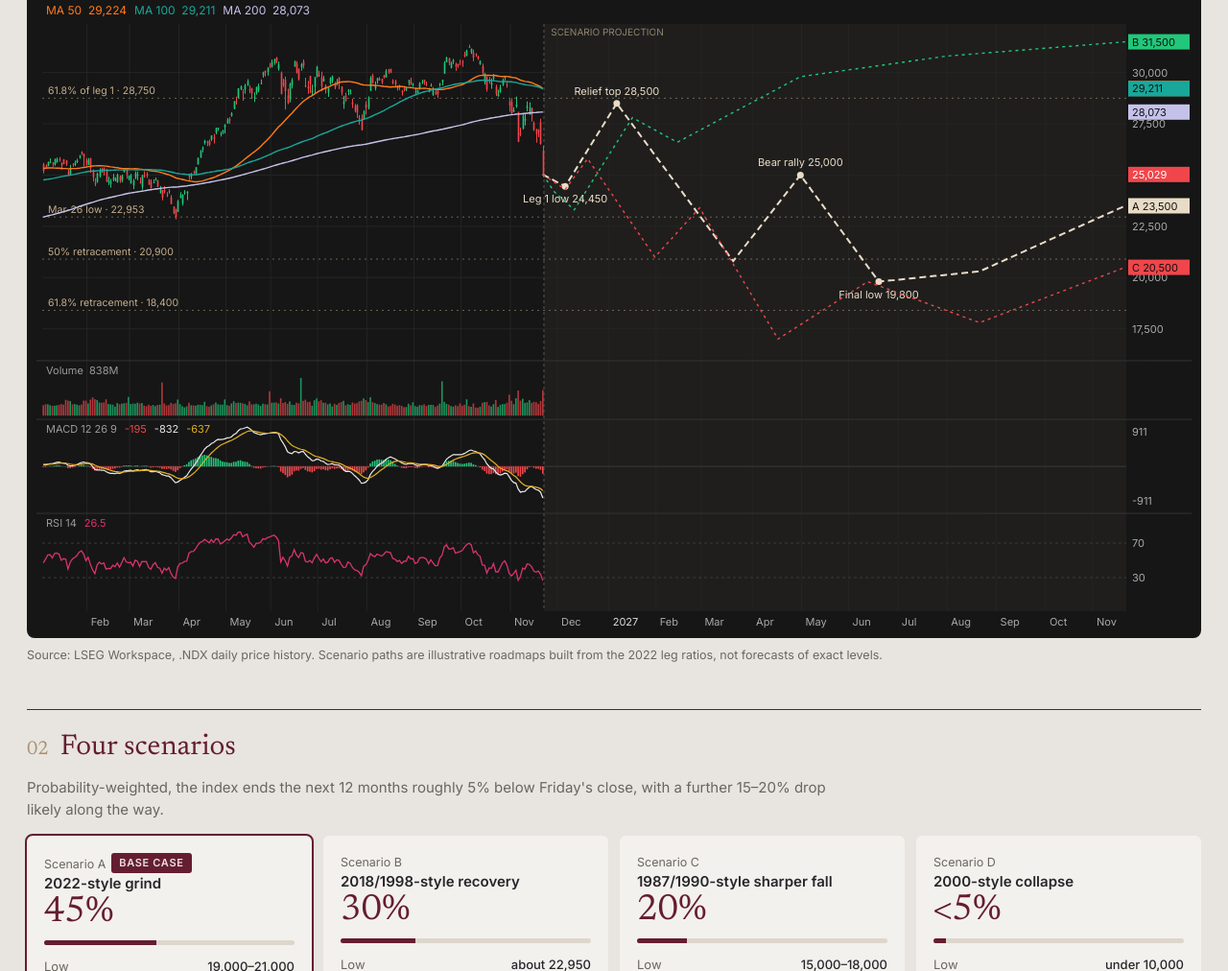
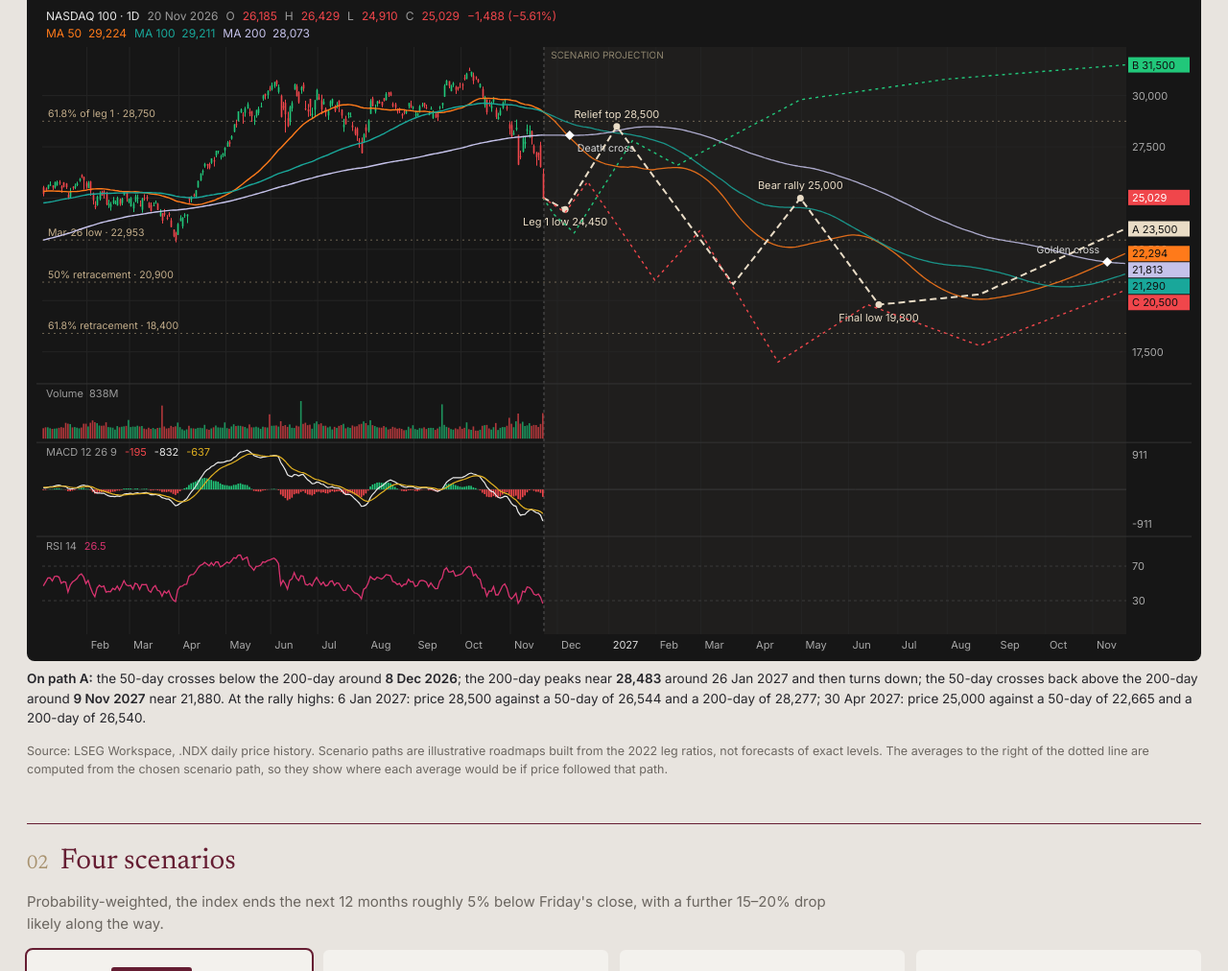
Before and after one commit to lookupdvc-dot/ndx-scenario-tracker, a plain HTML site: page index.html in a window 1280 px wide. Shown: the part 732-1744 px from the top of the page at 96% size. Drawn offline with Linux system fonts and the light colour scheme.

Commit message:
Add files via upload

```diff
--- a/index.html
+++ b/index.html
@@ -43,6 +43,7 @@ section{padding-top:34px;scroll-margin-top:60px}
 .tools button.sc[data-k=A].on{border-color:#E9DCC6;color:#E9DCC6}
 .tools button.sc[data-k=B].on{border-color:#21c77a;color:#21c77a}
 .tools button.sc[data-k=C].on{border-color:#f0464b;color:#f0464b}
+.tools button.mf{padding:4px 8px}
 .tools .lab{color:#8a8a8a;margin:0 4px 0 8px}
 canvas{display:block;width:100%}
 #main{height:680px;cursor:crosshair;touch-action:pan-y}
@@ -113,18 +114,20 @@ footer div{max-width:1320px;margin:0 auto;padding:18px 28px;display:flex;gap:20p
 
 <section id="chart">
 <div class="sec-h"><span class="n">01</span><h2>Price, trend and the scenario paths</h2></div>
-<p class="sub">Daily candles with the 50, 100 and 200-day averages, volume, MACD and RSI. The dashed lines to the right are the three live scenario paths through November 2027. Hover or tap for readings.</p>
+<p class="sub">Daily candles with the 50, 100 and 200-day averages, volume, MACD and RSI. The dashed lines to the right are the three live scenario paths through November 2027, and the averages are carried forward along the path you pick under "Averages follow". Hover or tap for readings.</p>
 <div class="panel">
 <div class="tools">
 <button data-r="3M">3M</button><button data-r="6M">6M</button><button data-r="YTD" class="on">YTD</button><button data-r="5Y">5Y weekly</button>
 <span class="lab">Scenarios</span>
 <button class="sc on" data-k="A">A · 2022-style grind</button><button class="sc on" data-k="B">B · Recovery</button><button class="sc on" data-k="C">C · Sharper fall</button>
+<span class="lab">Averages follow</span><button class="mf on" data-k="A">A</button><button class="mf" data-k="B">B</button><button class="mf" data-k="C">C</button>
 <span class="sp"></span>
 <button id="projBtn" class="on">Projection</button>
 </div>
 <canvas id="main"></canvas>
 </div>
-<p class="note">Source: LSEG Workspace, .NDX daily price history. Scenario paths are illustrative roadmaps built from the 2022 leg ratios, not forecasts of exact levels.</p>
+<p class="note" id="maNote" style="font-size:13.5px;color:var(--ink)"></p>
+<p class="note">Source: LSEG Workspace, .NDX daily price history. Scenario paths are illustrative roadmaps built from the 2022 leg ratios, not forecasts of exact levels. The averages to the right of the dotted line are computed from the chosen scenario path, so they show where each average would be if price followed that path.</p>
 </section>
 
 <section id="scenarios">
@@ -242,13 +245,13 @@ A:{name:'A',col:'#E9DCC6',pts:[['2026-12-04',24450,'Leg 1 low'],['2027-01-06',28
 B:{name:'B',col:'#21c77a',pts:[['2026-11-27',24200,''],['2026-12-10',23300,''],['2027-01-15',27800,''],['2027-02-12',26600,''],['2027-04-30',29800,''],['2027-07-30',30800,''],['2027-11-19',31500,'']]},
 C:{name:'C',col:'#f0464b',pts:[['2026-12-04',24300,''],['2026-12-18',25800,''],['2027-01-29',21000,''],['2027-02-26',23400,''],['2027-04-16',17000,''],['2027-06-11',19800,''],['2027-08-20',17800,''],['2027-11-19',20500,'']]}};
 function pathFor(anch,fut,last){const idx=anch.map(a=>{let i=fut.findIndex(d=>d>=a[0]);return[i<0?fut.length-1:i,a[1],a[2]]}),pts=[[-1,last]].concat(idx),out=[];for(let j=0;j<fut.length;j++){let k=1;while(k<pts.length-1&&pts[k][0]<j)k++;const[i0,v0]=pts[k-1],[i1,v1]=pts[k];out.push(j>=i1?v1:v0+(v1-v0)*(j-i0)/(i1-i0))}return{v:out,marks:idx}}
-function fin(bars,c,off,p,labels,tf,mode){const M=macd(c),R=rsi(c),fut=future(mode,bars[bars.length-1].d),last=bars[bars.length-1].c,paths={};for(const k in SCEN)paths[k]=pathFor(SCEN[k].pts,fut,last);return{bars,tf,labels,mode,fut,paths,ma:p.map(n=>sma(c,n).slice(off)),m:M.m.slice(off),sg:M.sg.slice(off),h:M.h.slice(off),rsi:R.slice(off),prev:off?c[off-1]:null}}
+function fin(bars,c,off,p,labels,tf,mode){const M=macd(c),R=rsi(c),fut=future(mode,bars[bars.length-1].d),last=bars[bars.length-1].c,paths={};for(const k in SCEN)paths[k]=pathFor(SCEN[k].pts,fut,last);const pma={},cross={};for(const k in SCEN){const ext=c.concat(paths[k].v),full=p.map(n=>sma(ext,n));pma[k]=full.map(a=>a.slice(c.length));cross[k]=[];let pk=c.length-1;for(let j=c.length;j<ext.length;j++){const d0=full[0][j-1]-full[2][j-1],d1=full[0][j]-full[2][j];if(d0>0&&d1<=0)cross[k].push({j:j-c.length,t:'Death cross',v:full[2][j]});if(d0<0&&d1>=0)cross[k].push({j:j-c.length,t:'Golden cross',v:full[2][j]});if(full[2][j]>full[2][pk])pk=j}cross[k].peak=pk>=c.length?{j:pk-c.length,v:full[2][pk]}:null}return{bars,tf,labels,mode,fut,paths,pma,cross,ma:p.map(n=>sma(c,n).slice(off)),m:M.m.slice(off),sg:M.sg.slice(off),h:M.h.slice(off),rsi:R.slice(off),prev:off?c[off-1]:null}}
 function build(mode){if(mode==='W'){const w=toWeekly(daily),lo=weeklyOld.slice(),last=lo[lo.length-1];if(wkKey(last.d)===wkKey(w[0].d)){const f=w.shift();lo[lo.length-1]={d:f.d,o:last.o,h:Math.max(last.h,f.h),l:Math.min(last.l,f.l),c:f.c,v:f.v}}const bars=lo.concat(w);return fin(bars,bars.map(b=>b.c),0,[10,20,40],['MA 10w','MA 20w','MA 40w'],'1W','W')}
 return fin(daily,prior.concat(daily.map(b=>b.c)),prior.length,[50,100,200],['MA 50','MA 100','MA 200'],'1D','D')}
 const SD=build('D'),SW=build('W');
 const C={bg:'#161616',grid:'#242424',txt:'#a9a9a9',up:'#21c77a',dn:'#f0464b',ma:['#ff7a1a','#19a79a','#c5c2ea'],macd:'#e8e8e8',sig:'#e0b020',rsi:'#d8336f',tan:'#C4AE8B'};
 const LEVELS=[[28750,'61.8% of leg 1'],[22953,'Mar-26 low'],[20900,'50% retracement'],[18400,'61.8% retracement']];
-const state={range:'YTD',proj:true,scen:{A:true,B:true,C:true},hover:null};
+const state={range:'YTD',proj:true,scen:{A:true,B:true,C:true},maScen:'A',hover:null};
 
 function setup(cv){const ctx=cv.getContext('2d'),dpr=window.devicePixelRatio||1,W=cv.clientWidth,H=cv.clientHeight;cv.width=W*dpr;cv.height=H*dpr;ctx.setTransform(dpr,0,0,dpr,0,0);ctx.fillStyle=C.bg;ctx.fillRect(0,0,W,H);ctx.font='11px Inter,sans-serif';return{ctx,W,H}}
 
@@ -260,10 +263,10 @@ const padL=6,padR=68,pw=W-padL-padR,bw=pw/T,X=i=>padL+(i+.5)*bw;
 const top=46,axis=22,av=H-top-axis,g=8,hP=av*.58,hV=av*.10,hM=av*.16,hR=av*.16,yP=top,yV=yP+hP,yM=yV+hV,yR=yM+hM;
 const line=(x1,y1,x2,y2,col,dash,w=1)=>{ctx.beginPath();ctx.strokeStyle=col;ctx.lineWidth=w;ctx.setLineDash(dash||[]);ctx.moveTo(x1,y1);ctx.lineTo(x2,y2);ctx.stroke();ctx.setLineDash([])};
 const text=(t,x,y,col,al='left',font='11px Inter,sans-serif')=>{ctx.font=font;ctx.fillStyle=col;ctx.textAlign=al;ctx.fillText(t,x,y);ctx.textAlign='left'};
-const tag=(y,t,bg,fg='#111')=>{ctx.fillStyle=bg;ctx.fillRect(W-padR+2,y-8,padR-4,16);text(t,W-padR+6,y+4,fg)};
+const drawTag=(y,t,bg,fg='#111')=>{ctx.fillStyle=bg;ctx.fillRect(W-padR+2,y-8,padR-4,16);text(t,W-padR+6,y+4,fg)},tags=[],tag=(y,t,bg,fg='#111')=>tags.push({y,t,bg,fg});const fk=state.proj&&state.scen[state.maScen]?state.maScen:null;
 let lo=Infinity,hi=-Infinity;bars.forEach(b=>{lo=Math.min(lo,b.l);hi=Math.max(hi,b.h)});
 S.ma.forEach(a=>a.slice(n0).forEach(v=>{if(v!=null){lo=Math.min(lo,v);hi=Math.max(hi,v)}}));
-if(state.proj)for(const k in SCEN)if(state.scen[k])S.paths[k].v.forEach(v=>{lo=Math.min(lo,v);hi=Math.max(hi,v)});
+if(state.proj)for(const k in SCEN)if(state.scen[k])S.paths[k].v.forEach(v=>{lo=Math.min(lo,v);hi=Math.max(hi,v)});if(fk)S.pma[fk].forEach(a=>a.forEach(v=>{lo=Math.min(lo,v);hi=Math.max(hi,v)}));
 const pd=(hi-lo)*.06;lo-=pd;hi+=pd;const Y=v=>yP+(hi-v)/(hi-lo)*(hP-g);
 if(F>4){ctx.fillStyle='rgba(233,220,198,.04)';ctx.fillRect(X(N)-bw/2,top,W-padR-(X(N)-bw/2),H-top-axis);line(X(N)-bw/2,top,X(N)-bw/2,H-axis,'#555',[3,3]);text('SCENARIO PROJECTION',X(N)+6,yP+12,'#8f866f','left','10px Inter,sans-serif')}
 const stp=[250,500,1000,2000,2500,5000].find(s=>(hi-lo)/s<=8)||5000;
@@ -275,11 +278,12 @@ const cw=Math.max(1,Math.min(bw*.7,14));
 bars.forEach((b,i)=>{const col=b.c>=b.o?C.up:C.dn,x=Math.round(X(i))+.5;ctx.strokeStyle=col;ctx.fillStyle=col;ctx.lineWidth=1;ctx.beginPath();ctx.moveTo(x,Y(b.h));ctx.lineTo(x,Y(b.l));ctx.stroke();const y1=Y(Math.max(b.o,b.c)),y2=Y(Math.min(b.o,b.c));ctx.fillRect(x-cw/2,y1,cw,Math.max(1,y2-y1))});
 const poly=(arr,col,Yf,w=1.4)=>{ctx.beginPath();ctx.strokeStyle=col;ctx.lineWidth=w;let st=false;arr.forEach((v,i)=>{if(v==null)return;const x=X(i),y=Yf(v);st?ctx.lineTo(x,y):(ctx.moveTo(x,y),st=true)});ctx.stroke()};
 S.ma.forEach((a,k)=>poly(a.slice(n0),C.ma[k],Y));
+if(fk){S.pma[fk].forEach((a,j)=>{ctx.beginPath();ctx.strokeStyle=C.ma[j];ctx.lineWidth=1.3;ctx.globalAlpha=.85;ctx.moveTo(X(N-1),Y(S.ma[j][S.ma[j].length-1]));a.forEach((v,i)=>ctx.lineTo(X(N+i),Y(v)));ctx.stroke();ctx.globalAlpha=1});S.cross[fk].forEach(cr=>{const x=X(N+cr.j),y=Y(cr.v);ctx.fillStyle='#fff';ctx.beginPath();ctx.moveTo(x,y-5);ctx.lineTo(x+5,y);ctx.lineTo(x,y+5);ctx.lineTo(x-5,y);ctx.fill();const rt=x>W-padR-90;text(cr.t,rt?x-8:x+8,y+(cr.t[0]==='D'?17:-9),'#d8d8d8',rt?'right':'left','10.5px Inter,sans-serif')})}
 if(state.proj)for(const k in SCEN){if(!state.scen[k])continue;const P=S.paths[k],col=SCEN[k].col;ctx.beginPath();ctx.strokeStyle=col;ctx.lineWidth=k==='A'?2:1.4;ctx.setLineDash(k==='A'?[7,4]:[3,4]);ctx.moveTo(X(N-1),Y(bars[N-1].c));P.v.forEach((v,j)=>ctx.lineTo(X(N+j),Y(v)));ctx.stroke();ctx.setLineDash([]);
  if(k==='A')P.marks.forEach(([j,v,l],q)=>{if(!l)return;const x=X(N+j),y=Y(v),upk=q===0?false:v>P.marks[q-1][1];ctx.fillStyle=col;ctx.beginPath();ctx.arc(x,y,3.5,0,7);ctx.fill();text(`${l} ${fmt(v)}`,x,upk?y-9:y+17,col,'center','11px Inter,sans-serif')});
  tag(Y(P.v[P.v.length-1]),`${k} ${fmt(P.v[P.v.length-1])}`,col)}
-S.ma.forEach((a,k)=>{const v=a[a.length-1];if(v!=null&&v>lo&&v<hi)tag(Y(v),fmt(v),C.ma[k])});
-const L=bars[N-1],pv=N>1?bars[N-2].c:S.prev;tag(Y(L.c),fmt(L.c),L.c>=pv?C.up:C.dn,'#fff');
+S.ma.forEach((a,k)=>{const v=fk?S.pma[fk][k][F-1]:a[a.length-1];if(v!=null&&v>lo&&v<hi)tag(Y(v),fmt(v),C.ma[k])});
+const L=bars[N-1],pv=N>1?bars[N-2].c:S.prev;tag(Y(L.c),fmt(L.c),L.c>=pv?C.up:C.dn,'#fff');tags.sort((a,b)=>a.y-b.y);tags.forEach((t,i)=>{if(i&&t.y-tags[i-1].y<17)t.y=tags[i-1].y+17;drawTag(t.y,t.t,t.bg,t.fg)});
 [yV,yM,yR].forEach(y=>line(0,y-g/2,W,y-g/2,'#333'));
 const vmax=Math.max(...bars.map(b=>b.v))||1;
 bars.forEach((b,i)=>{ctx.fillStyle=b.c>=b.o?'rgba(33,199,122,.7)':'rgba(240,70,75,.7)';const h=b.v/vmax*(hV-g-14);ctx.fillRect(X(i)-cw/2,yV+hV-g-h,cw,h)});
@@ -287,13 +291,13 @@ const m=S.m.slice(n0),sg=S.sg.slice(n0),hh=S.h.slice(n0),mx=Math.max(...m.concat
 line(padL,YM(0),W-padR,YM(0),'#3a3a3a');hh.forEach((v,i)=>{ctx.fillStyle=v>=0?C.up:C.dn;ctx.fillRect(X(i)-cw/2,Math.min(YM(0),YM(v)),cw,Math.abs(YM(v)-YM(0)))});poly(m,C.macd,YM,1.2);poly(sg,C.sig,YM,1.2);
 text(fmt(mx*.8),W-padR+6,YM(mx*.8)+4,C.txt);text(fmt(-mx*.8),W-padR+6,YM(-mx*.8)+4,C.txt);
 const rs=S.rsi.slice(n0),YR=v=>yR+(100-v)/100*(hR-g);[30,70].forEach(v=>{line(padL,YR(v),W-padR,YR(v),'#3a3a3a',[3,3]);text(v+'',W-padR+6,YR(v)+4,C.txt)});poly(rs,C.rsi,YR,1.3);
-let idx=N-1;const hv=state.hover;if(hv&&hv.x>padL&&hv.x<W-padR){idx=Math.max(0,Math.min(T-1,Math.floor((hv.x-padL)/bw)));line(X(idx),top,X(idx),H-axis,'#8a8a8a',[3,3]);if(hv.y>yP&&hv.y<yP+hP-g){line(padL,hv.y,W-padR,hv.y,'#8a8a8a',[3,3]);tag(hv.y,fmt(hi-(hv.y-yP)/(hP-g)*(hi-lo)),'#d0d0d0')}
+let idx=N-1;const hv=state.hover;if(hv&&hv.x>padL&&hv.x<W-padR){idx=Math.max(0,Math.min(T-1,Math.floor((hv.x-padL)/bw)));line(X(idx),top,X(idx),H-axis,'#8a8a8a',[3,3]);if(hv.y>yP&&hv.y<yP+hP-g){line(padL,hv.y,W-padR,hv.y,'#8a8a8a',[3,3]);drawTag(hv.y,fmt(hi-(hv.y-yP)/(hP-g)*(hi-lo)),'#d0d0d0')}
  const dl=fmtD(dates[idx]);ctx.font='11px Inter,sans-serif';const tw=ctx.measureText(dl).width+12,tx=Math.max(padL,Math.min(W-padR-tw,X(idx)-tw/2));ctx.fillStyle='#d0d0d0';ctx.fillRect(tx,H-axis+2,tw,16);text(dl,tx+6,H-axis+14,'#111')}
 const seq=(parts,x,y)=>{ctx.font='12px Inter,sans-serif';parts.forEach(([t,c])=>{ctx.fillStyle=c;ctx.fillText(t,x,y);x+=ctx.measureText(t).width+8})};
 const hb=idx<N?idx:N-1,b=bars[hb],pc=hb>0?bars[hb-1].c:(n0>0?S.bars[n0-1].c:S.prev),ch=pc?b.c-pc:0,cc=ch>=0?C.up:C.dn,narrow=W<640;
 if(idx<N)seq([[`NASDAQ 100 · ${S.tf}`,'#e8e8e8']].concat(narrow?[]:[[fmtD(b.d),'#9a9a9a'],['O','#9a9a9a'],[fmt(b.o),cc],['H','#9a9a9a'],[fmt(b.h),cc],['L','#9a9a9a'],[fmt(b.l),cc]],[['C','#9a9a9a'],[fmt(b.c),cc],[pc?`${ch>=0?'+':'−'}${fmt(Math.abs(ch))} (${ch>=0?'+':'−'}${Math.abs(ch/pc*100).toFixed(2)}%)`:'',cc]]),10,18);
 else seq([[`NASDAQ 100 · scenario paths · ${fmtD(dates[idx])}`,'#e8e8e8']].concat(Object.keys(SCEN).filter(k=>state.scen[k]).map(k=>[`${k} ${fmt(S.paths[k].v[idx-N])}`,SCEN[k].col])),10,18);
-seq(S.labels.map((l,k)=>[`${l}  ${S.ma[k][n0+hb]!=null?fmt(S.ma[k][n0+hb]):'n/a'}`,C.ma[k]]),10,36);
+if(idx>=N&&fk)seq(S.labels.map((l,k)=>[`${l}  ${fmt(S.pma[fk][k][idx-N])}`,C.ma[k]]).concat([[`projected on path ${fk}`,'#8a8a8a']]),10,36);else seq(S.labels.map((l,k)=>[`${l}  ${S.ma[k][n0+hb]!=null?fmt(S.ma[k][n0+hb]):'n/a'}`,C.ma[k]]),10,36);
 text(b.v?`Volume  ${fmt(b.v)}M`:'Volume  (weekly volume shown from 2026)',10,yV+10,'#9a9a9a');
 ctx.font='11px Inter,sans-serif';let xx=10;[['MACD 12 26 9','#9a9a9a'],[fmt(hh[hb]),hh[hb]>=0?C.up:C.dn],[fmt(m[hb]),C.macd],[fmt(sg[hb]),C.sig]].forEach(([t,c])=>{ctx.fillStyle=c;ctx.fillText(t,xx,yM+10);xx+=ctx.measureText(t).width+8});
 xx=10;[['RSI 14','#9a9a9a'],[rs[hb]!=null?rs[hb].toFixed(1):'n/a',C.rsi]].forEach(([t,c])=>{ctx.fillStyle=c;ctx.fillText(t,xx,yR+10);xx+=ctx.measureText(t).width+8});
@@ -321,6 +325,7 @@ const redraw=()=>{drawMain();drawLines($('#rates'),ratesCfg);drawLines($('#an'),
 
 document.querySelectorAll('.tools button[data-r]').forEach(b=>b.onclick=()=>{state.range=b.dataset.r;document.querySelectorAll('.tools button[data-r]').forEach(x=>x.classList.toggle('on',x===b));drawMain()});
 document.querySelectorAll('.tools button.sc').forEach(b=>b.onclick=()=>{const k=b.dataset.k;state.scen[k]=!state.scen[k];b.classList.toggle('on',state.scen[k]);drawMain()});
+document.querySelectorAll('.tools button.mf').forEach(b=>b.onclick=()=>{state.maScen=b.dataset.k;document.querySelectorAll('.tools button.mf').forEach(x=>x.classList.toggle('on',x===b));drawMain();maNote()});
 $('#projBtn').onclick=e=>{state.proj=!state.proj;e.target.classList.toggle('on',state.proj);drawMain()};
 const hov=(cv,set,draw)=>{cv.addEventListener('pointermove',e=>{const r=cv.getBoundingClientRect();set({x:e.clientX-r.left,y:e.clientY-r.top});draw()});cv.addEventListener('pointerleave',()=>{set(null);draw()})};
 hov($('#main'),h=>state.hover=h,drawMain);hov($('#rates'),h=>ratesCfg.hover=h,()=>drawLines($('#rates'),ratesCfg));hov($('#an'),h=>anCfg.hover=h,()=>drawLines($('#an'),anCfg));
@@ -380,6 +385,13 @@ news('#newsP',[
 ['neu','Ongoing','Oil has swung on the Iran negotiations. Higher oil feeds inflation and yields; a deal would ease both.','https://www.babypips.com/news/daily-financial-forex-market-recap-2026-11-12','Babypips'],
 ['pos','History','In every midterm year since 1950, the S&P 500 was higher 12 months after election day. A tendency, not a forecast.','#analogues','Red Beacon Market Insights, Sep 2026']]);
 
+function maNote(){const k=state.maScen,S=SD,cr=S.cross[k],f=S.fut,dd=j=>fmtD(f[j]),parts=[];const dc=cr.find(x=>x.t==='Death cross'),gc=cr.find(x=>x.t==='Golden cross');
+if(dc)parts.push(`the 50-day crosses below the 200-day around <b>${dd(dc.j)}</b>`);
+if(cr.peak&&cr.peak.j<f.length-1)parts.push(`the 200-day peaks near <b>${fmt(cr.peak.v)}</b> around ${dd(cr.peak.j)} and then turns down`);else parts.push('the 200-day keeps rising through November 2027');
+if(gc)parts.push(`the 50-day crosses back above the 200-day around <b>${dd(gc.j)}</b> near ${fmt(gc.v)}`);
+const tops={A:[1,3],B:[2,4],C:[1,3]}[k].map(q=>S.paths[k].marks[q]).map(([j,v])=>`${dd(j)}: price ${fmt(v)} against a 50-day of ${fmt(S.pma[k][0][j])} and a 200-day of ${fmt(S.pma[k][2][j])}`);
+$('#maNote').innerHTML=`<b>On path ${k}:</b> ${parts.join('; ')}. At the rally highs: ${tops.join('; ')}.`}
+maNote();
 new ResizeObserver(redraw).observe(document.body);
 if(document.fonts&&document.fonts.ready)document.fonts.ready.then(redraw);
 </script>
```
